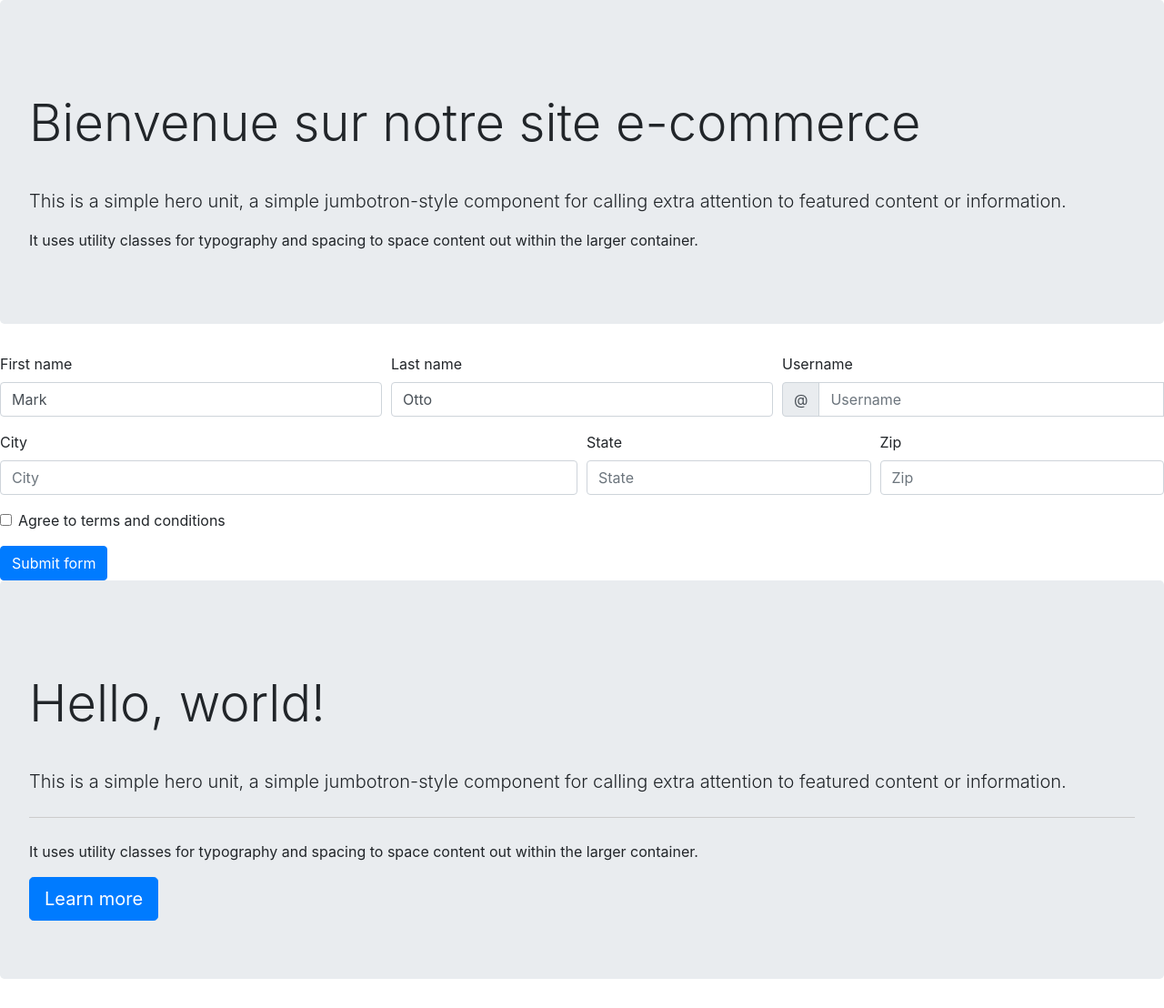
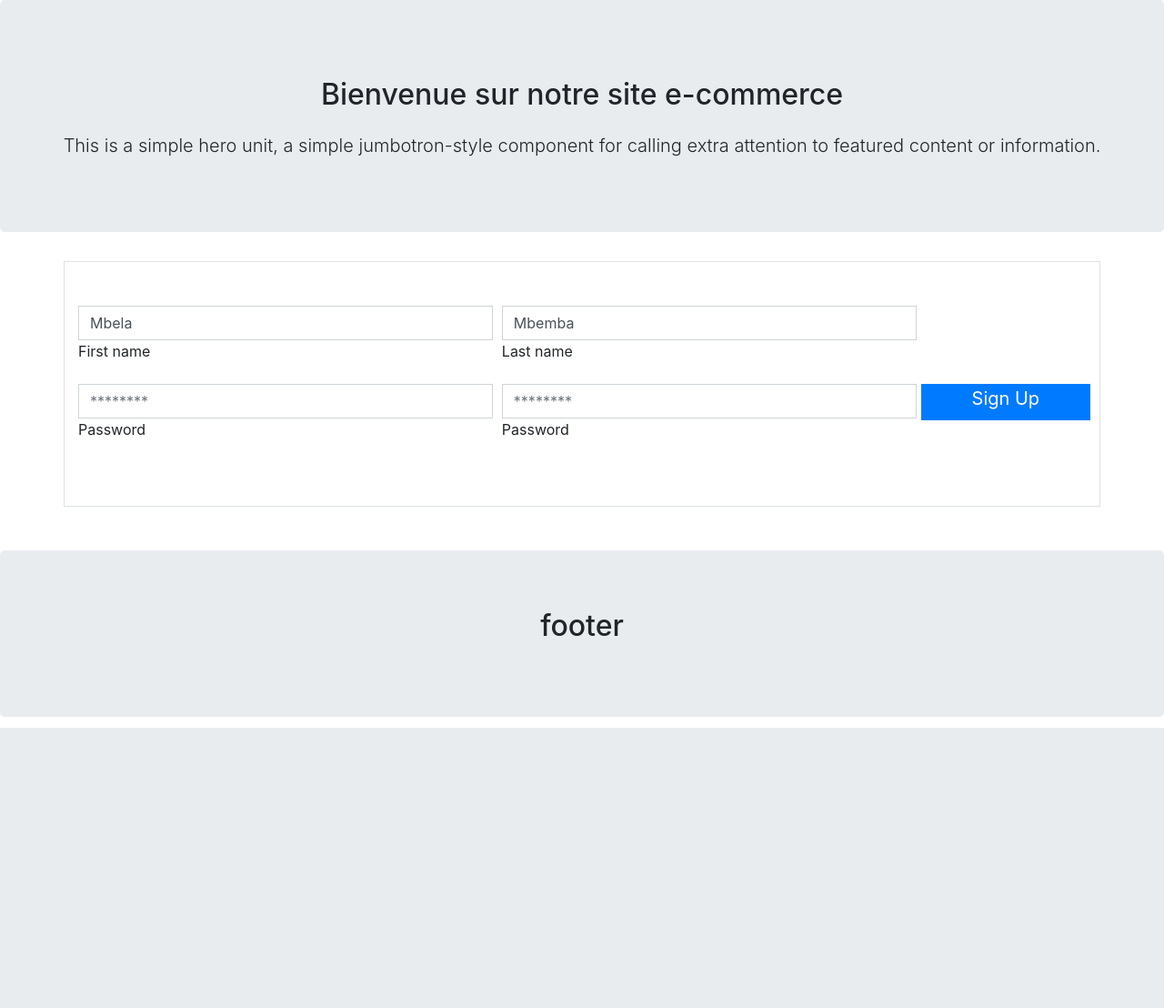
Before and after one commit to mbelacat/site-ecommerce, a PHP site: page / in a window 1280 px wide. Shown: the whole page at 91% size. After the commit the page ends 800 px from the top, so only its background shows below. Run offline with PHP 8.4, Linux system fonts and the light colour scheme; some libraries are stand-ins or nearby versions.

Commit message:
make the form

```diff
--- a/Template/aside.php
+++ /dev/null
@@ -1,86 +0,0 @@
-<form class="needs-validation" novalidate>
-  <div class="form-row">
-    <div class="col-md-4 mb-3">
-      <label for="validationCustom01">First name</label>
-      <input type="text" class="form-control" id="validationCustom01" placeholder="First name" value="Mark" required>
-      <div class="valid-feedback">
-        Looks good!
-      </div>
-    </div>
-    <div class="col-md-4 mb-3">
-      <label for="validationCustom02">Last name</label>
-      <input type="text" class="form-control" id="validationCustom02" placeholder="Last name" value="Otto" required>
-      <div class="valid-feedback">
-        Looks good!
-      </div>
-    </div>
-    <div class="col-md-4 mb-3">
-      <label for="validationCustomUsername">Username</label>
-      <div class="input-group">
-        <div class="input-group-prepend">
-          <span class="input-group-text" id="inputGroupPrepend">@</span>
-        </div>
-        <input type="text" class="form-control" id="validationCustomUsername" placeholder="Username" aria-describedby="inputGroupPrepend" required>
-        <div class="invalid-feedback">
-          Please choose a username.
-        </div>
-      </div>
-    </div>
-  </div>
-  <div class="form-row">
-    <div class="col-md-6 mb-3">
-      <label for="validationCustom03">City</label>
-      <input type="text" class="form-control" id="validationCustom03" placeholder="City" required>
-      <div class="invalid-feedback">
-        Please provide a valid city.
-      </div>
-    </div>
-    <div class="col-md-3 mb-3">
-      <label for="validationCustom04">State</label>
-      <input type="text" class="form-control" id="validationCustom04" placeholder="State" required>
-      <div class="invalid-feedback">
-        Please provide a valid state.
-      </div>
-    </div>
-    <div class="col-md-3 mb-3">
-      <label for="validationCustom05">Zip</label>
-      <input type="text" class="form-control" id="validationCustom05" placeholder="Zip" required>
-      <div class="invalid-feedback">
-        Please provide a valid zip.
-      </div>
-    </div>
-  </div>
-  <div class="form-group">
-    <div class="form-check">
-      <input class="form-check-input" type="checkbox" value="" id="invalidCheck" required>
-      <label class="form-check-label" for="invalidCheck">
-        Agree to terms and conditions
-      </label>
-      <div class="invalid-feedback">
-        You must agree before submitting.
-      </div>
-    </div>
-  </div>
-  <button class="btn btn-primary" type="submit">Submit form</button>
-</form>
-
-<script>
-// Example starter JavaScript for disabling form submissions if there are invalid fields
-(function() {
-  'use strict';
-  window.addEventListener('load', function() {
-    // Fetch all the forms we want to apply custom Bootstrap validation styles to
-    var forms = document.getElementsByClassName('needs-validation');
-    // Loop over them and prevent submission
-    var validation = Array.prototype.filter.call(forms, function(form) {
-      form.addEventListener('submit', function(event) {
-        if (form.checkValidity() === false) {
-          event.preventDefault();
-          event.stopPropagation();
-        }
-        form.classList.add('was-validated');
-      }, false);
-    });
-  }, false);
-})();
-</script>
--- a/Template/footer.php
+++ b/Template/footer.php
@@ -1,9 +1,6 @@
-<div class="jumbotron">
-  <h1 class="display-4">Hello, world!</h1>
-  <p class="lead">This is a simple hero unit, a simple jumbotron-style component for calling extra attention to featured content or information.</p>
-  <hr class="my-4">
-  <p>It uses utility classes for typography and spacing to space content out within the larger container.</p>
-  <a class="btn btn-primary btn-lg" href="#" role="button">Learn more</a>
+<div class="jumbotron m-0">
+  <h1 class="display-12 text-center m-0">footer</h1>
+  <p class="lead"></p>
 </div>
 
   <script src="js/vendor/modernizr-3.6.0.min.js"></script>
--- a/Template/header.php
+++ b/Template/header.php
@@ -19,8 +19,7 @@
 
 <body>
 
-  <div class="jumbotron">
-    <h1 class="display-4">Bienvenue sur notre site e-commerce</h1>
+  <div class="jumbotron text-center">
+    <h1 class="display-9">Bienvenue sur notre site e-commerce</h1>
     <p class="lead">This is a simple hero unit, a simple jumbotron-style component for calling extra attention to featured content or information.</p>
-    <p>It uses utility classes for typography and spacing to space content out within the larger container.</p>
   </div>
--- a/index.php
+++ b/index.php
@@ -1,4 +1,67 @@
 <!-- Voici la page qui va afficher le formulaire dans le template -->
 <?php include("template/header.php"); ?>
-<?php include("template/aside.php"); ?>
+
+<main >
+  <div class="container border mb-5">
+    <form class="needs-validation mb-5 mt-5" novalidate>
+      <div class="form-row">
+        <div class="col-md-6 col-lg-5 mb-3">
+          <input type="text" class="form-control  rounded-0" id="validationCustom01" placeholder="First name" value="Mbela" required>
+          <label for="validationCustom01">First name</label>
+          <div class="valid-feedback">
+            Looks good!
+          </div>
+        </div>
+        <div class="col-md-6 col-lg-5 mb-3">
+          <span class="border-bottom"> <input type="text" class="form-control rounded-0 " id="validationCustom02" placeholder="Last name" value="Mbemba" required></span>
+          <label for="validationCustom02">Last name</label>
+          <div class="valid-feedback">
+            Looks good!
+          </div>
+        </div>
+      </div>
+      <div class="form-row">
+        <div class="col-md-6 col-lg-5 mb-3">
+          <input type="text" class="form-control rounded-0" id="validationCustom03" placeholder="********" required>
+          <label for="validationPassword">Password</label>
+          <div class="invalid-feedback">
+            Please enter a password.
+          </div>
+        </div>
+        <div class="col-md-6 col-lg-5 mb-3">
+          <input type="text" class="form-control rounded-0" id="validationCustom04" placeholder="********" required>
+          <label for="validationPasswordRepeat">Password</label>
+          <div class="invalid-feedback">
+            Please enter the same password.
+          </div>
+        </div>
+          <button class="btn btn-primary btn-lg  mb-3 pt-0 pl-1 pr-1 align-self-baseline rounded-0 d-none d-lg-block col-lg-2" type="submit">Sign Up</button>
+
+      </div>
+      <button class="btn btn-primary rounded-0 d-lg-none " type="submit">Sign Up</button>
+    </form>
+  </div>
+</main>
+
+<script>
+// Example starter JavaScript for disabling form submissions if there are invalid fields
+(function() {
+  'use strict';
+  window.addEventListener('load', function() {
+    // Fetch all the forms we want to apply custom Bootstrap validation styles to
+    var forms = document.getElementsByClassName('needs-validation');
+    // Loop over them and prevent submission
+    var validation = Array.prototype.filter.call(forms, function(form) {
+      form.addEventListener('submit', function(event) {
+        if (form.checkValidity() === false) {
+          event.preventDefault();
+          event.stopPropagation();
+        }
+        form.classList.add('was-validated');
+      }, false);
+    });
+  }, false);
+})();
+</script>
+
 <?php include("template/footer.php"); ?>
```
